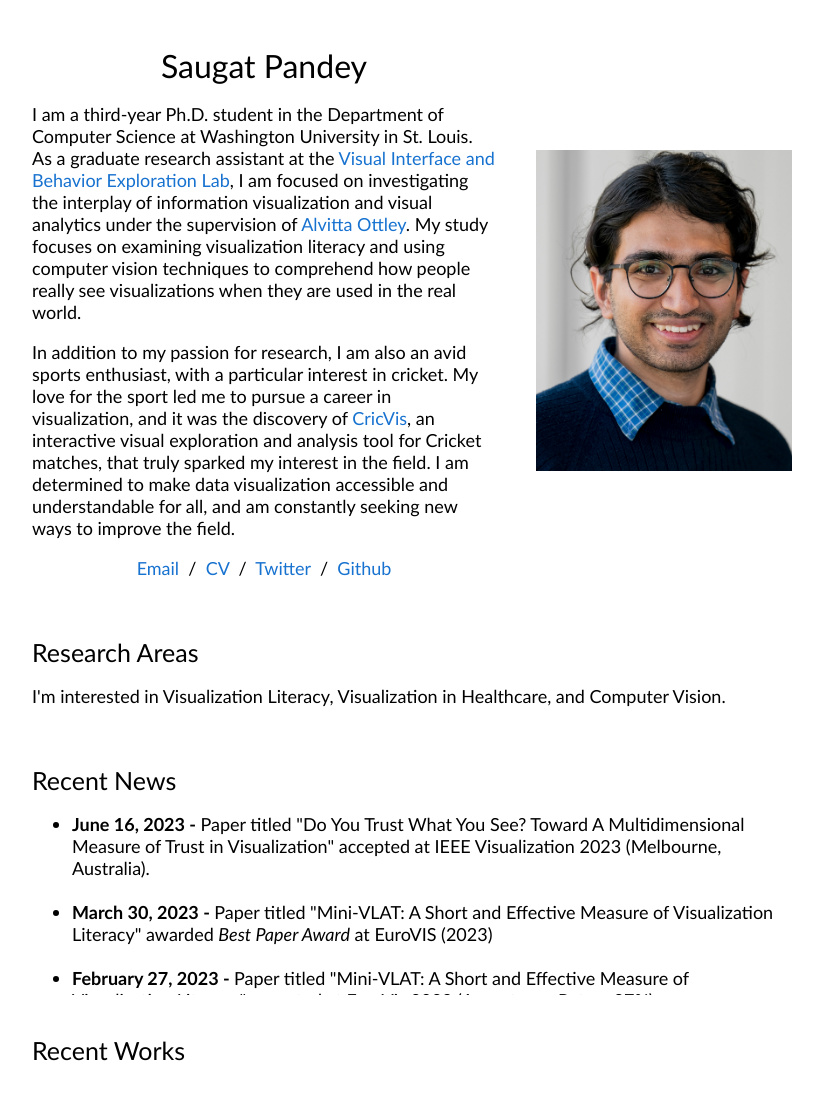
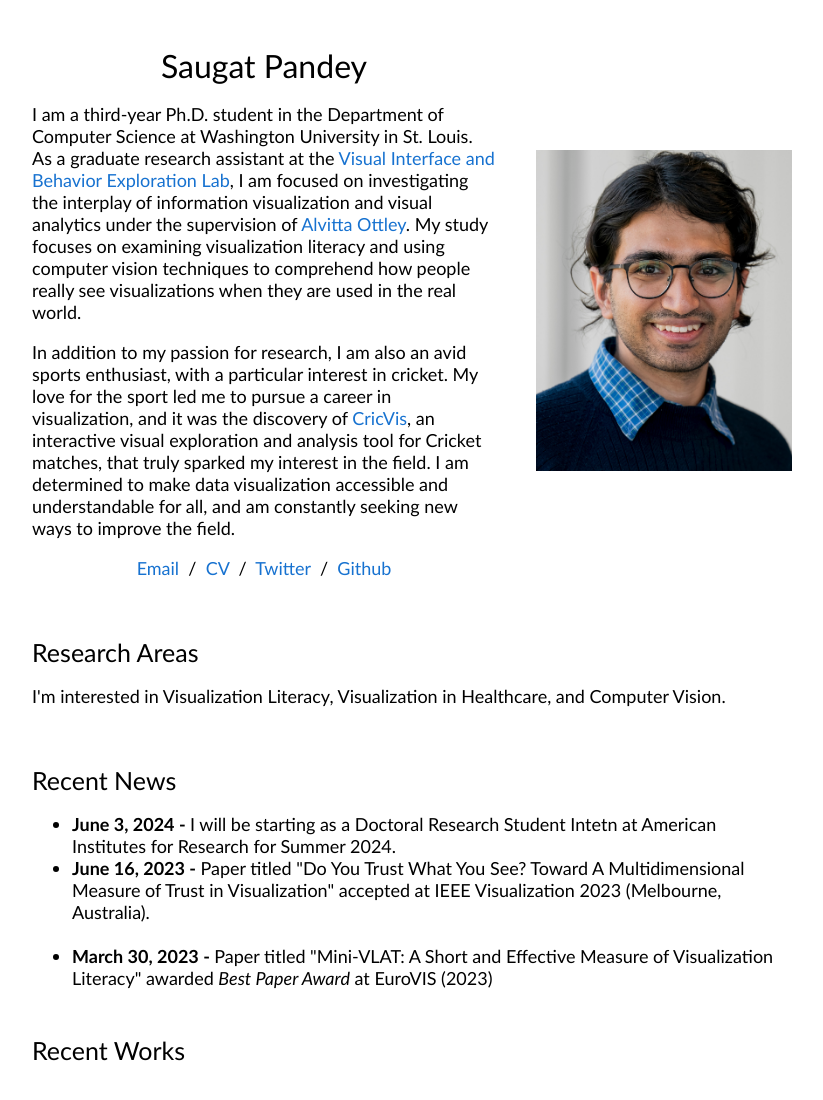
Before and after one commit to iamsaugatpandey/iamsaugatpandey.github.io, a plain HTML site: page index.html in a window 1280 px wide. Shown: the top 1100 px of the page, without its empty margins (228-1051 px from the left). Drawn offline with Linux system fonts and the light colour scheme.

Commit message:
updating page

```diff
--- a/index.html
+++ b/index.html
@@ -96,6 +96,7 @@
                   <heading>Recent News</heading>
                   <div class="scrollable-section">
                     <ul>
+                      <li><b>June 3, 2024 - </b>I will be starting as a Doctoral Research Student Intetn at American Institutes for Research for Summer 2024.</li>
                       <li><b>June 16, 2023 - </b>Paper titled "Do You Trust What You See? Toward A Multidimensional Measure of Trust in Visualization" accepted at IEEE Visualization 2023 (Melbourne, Australia).</li><br>
                       <li><b>March 30, 2023 - </b>Paper titled "Mini-VLAT: A Short and Effective Measure of Visualization Literacy" awarded <i>Best Paper Award</i> at EuroVIS (2023)</li><br>
                       <li><b>February 27, 2023 - </b>Paper titled "Mini-VLAT: A Short and Effective Measure of Visualization Literacy" accepted at EuroVis 2023 (Acceptance Rate = 27%)</li><br>
```
